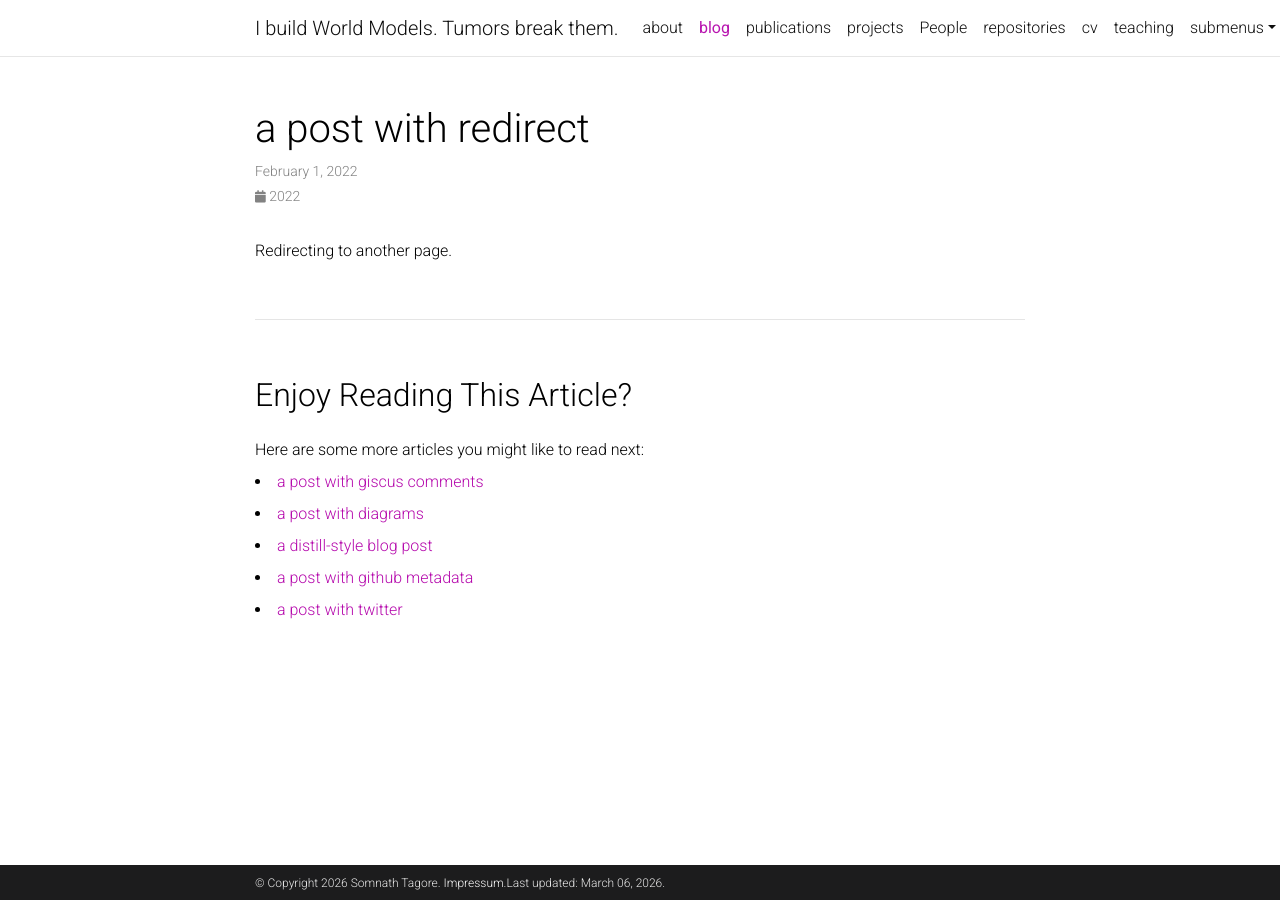
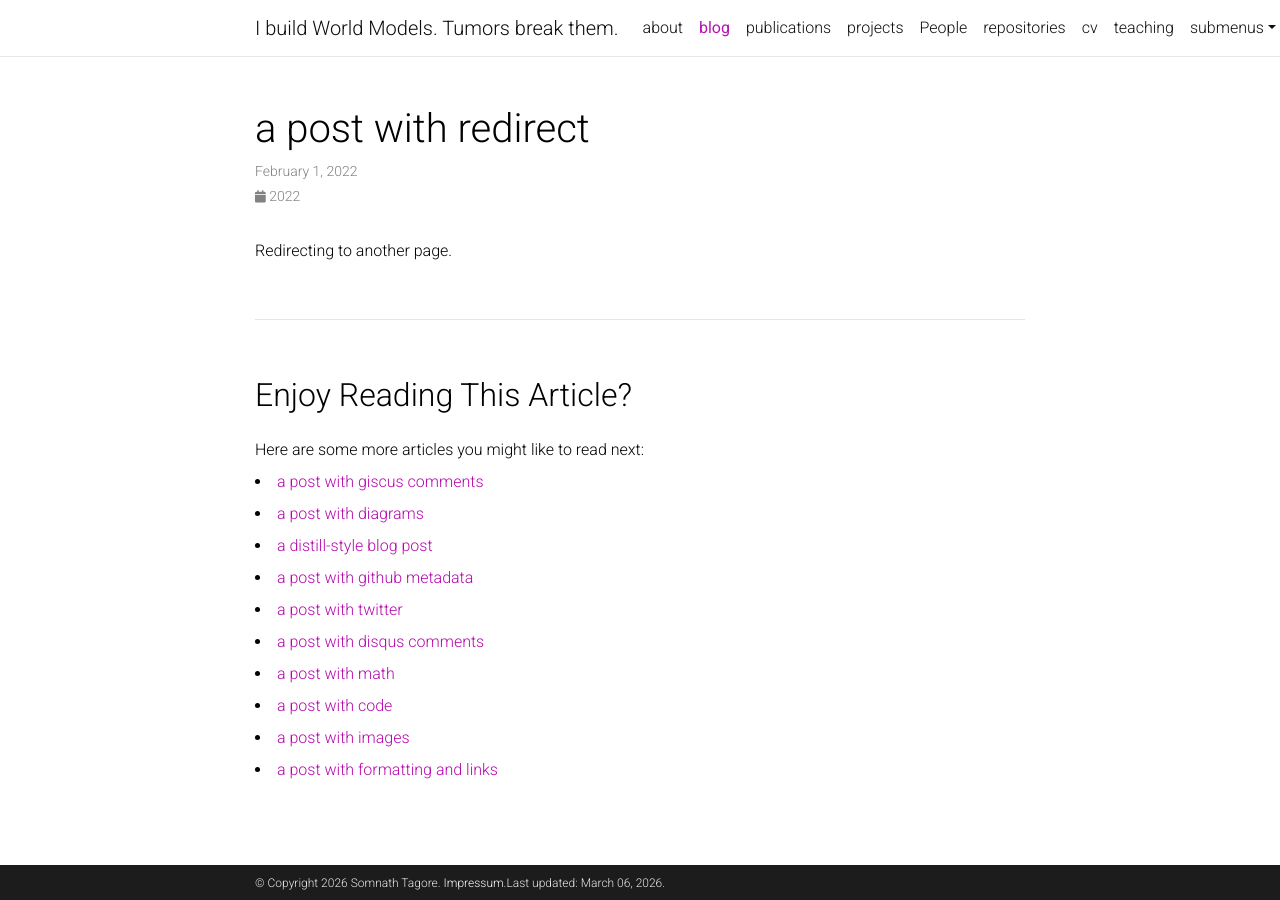
Before and after one commit to somnathtagore/somnathtagore.github.io, a Jekyll site: the page built from _posts/2022-02-01-redirect.md, in a window 1280 px wide. Built offline with Jekyll 4.4.1, drawn with Linux system fonts in a browser that asks for light colours; comment, search, counter and statistics services are not loaded; a style sheet for code colours, icons or effects is not loaded; part of the change alters nothing that is shown.

```diff
--- a/_config.yml
+++ b/_config.yml
@@ -124,7 +124,7 @@ pagination:
 
 related_blog_posts:
   enabled: true
-  max_related: 5
+  max_related: 15
 
 # Giscus comments (RECOMMENDED)
 # Follow instructions on https://giscus.app/ to setup for your repo to fill out
@@ -260,8 +260,8 @@ display_tags: ['formatting', 'images', 'links', 'math', 'code'] # this tags will
 
 scholar:
 
-  last_name: [Einstein]
-  first_name: [Albert, A.]
+  last_name: [Tagore]
+  first_name: [Somnath]
 
   style: apa
   locale: en
```
